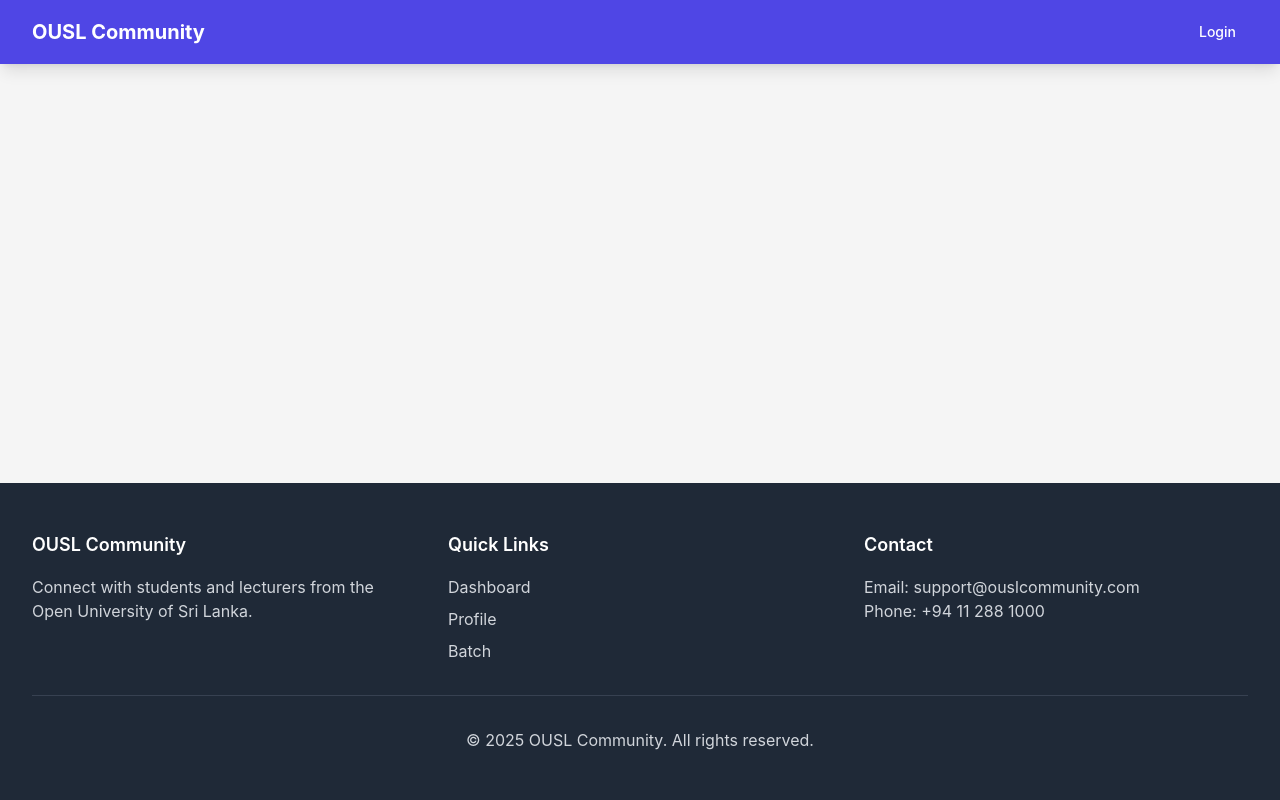
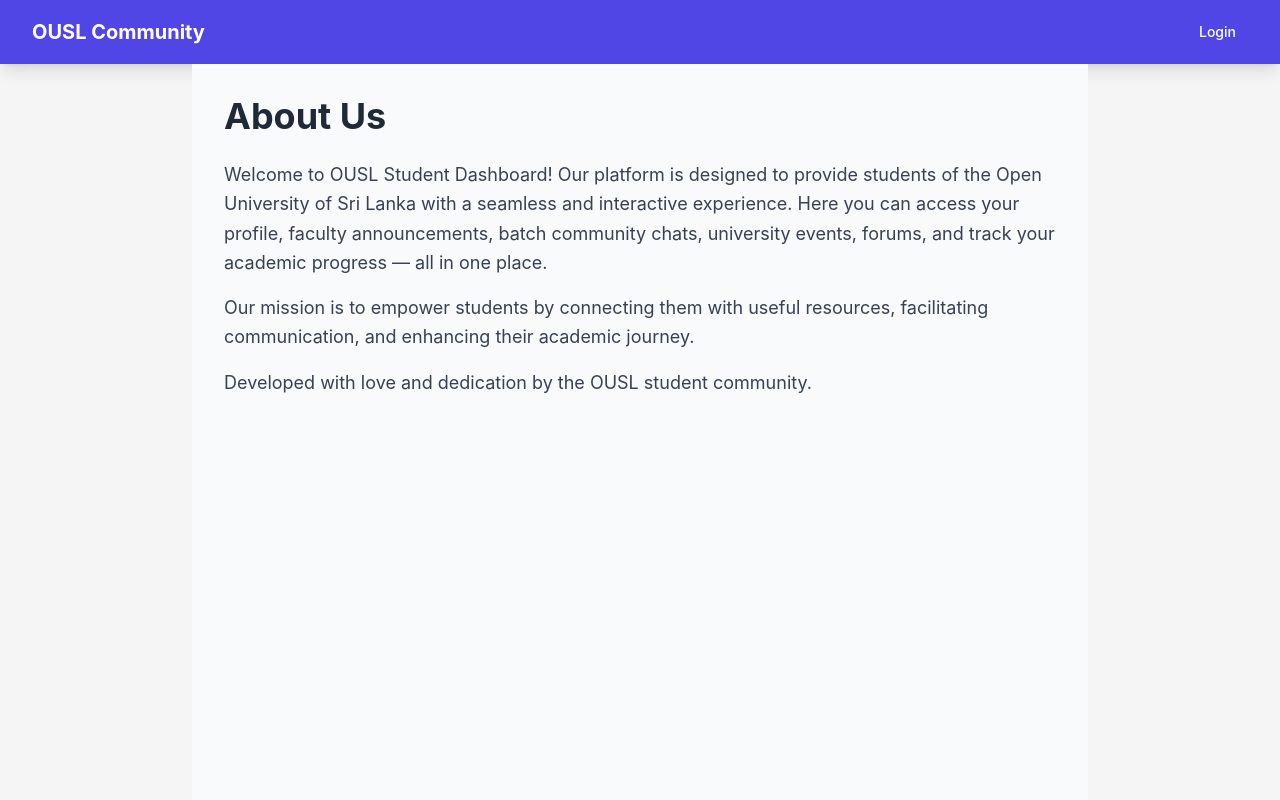
Before and after one commit to Sandun441/OpenSocialM, a React (Create React App) app in the folder frontend/: page /about in a window 1280 px wide. Shown: the top 800 px of the page. Built offline with nearby package versions, Linux system fonts and the light colour scheme.

Commit message:
added about us page

```diff
--- a/frontend/src/App.js
+++ b/frontend/src/App.js
@@ -8,6 +8,7 @@ import PrivateRoute from './components/routing/PrivateRoute';
 import Navbar from './components/layout/Navbar';
 import Footer from './components/layout/Footer';
 import Register from './components/auth/Register';
+import AboutUs from './pages/AboutUs';
 
 function App() {
   return (
@@ -18,6 +19,7 @@ function App() {
         <Route index element={<Login />} />
         <Route path="/login" element={<Login />} />
         <Route path="/register" element={<Register />} />
+        <Route path="/about" element={<AboutUs />} />
 
           {/* Protected Routes */}
           <Route element={<PrivateRoute />}>
--- a/frontend/src/components/layout/Navbar.js
+++ b/frontend/src/components/layout/Navbar.js
@@ -47,6 +47,12 @@ const Navbar = () => {
                 >
                   Profile
                 </Link>
+                <Link
+                  to="/about"
+                  className="border-transparent text-white hover:border-white hover:text-white inline-flex items-center px-1 pt-1 border-b-2 text-sm font-medium"
+                >
+                  About US
+                </Link>
               </div>
             )}
           </div>
--- /dev/null
+++ b/frontend/src/pages/AboutUs.js
@@ -0,0 +1,19 @@
+import React from 'react';
+
+export default function AboutUs() {
+  return (
+    <div className="min-h-screen bg-gray-50 p-8 max-w-4xl mx-auto">
+      <h1 className="text-4xl font-bold text-gray-800 mb-6">About Us</h1>
+      <p className="text-gray-700 text-lg leading-relaxed mb-4">
+        Welcome to OUSL Student Dashboard! Our platform is designed to provide students of the Open University of Sri Lanka with a seamless and interactive experience.
+        Here you can access your profile, faculty announcements, batch community chats, university events, forums, and track your academic progress — all in one place.
+      </p>
+      <p className="text-gray-700 text-lg leading-relaxed mb-4">
+        Our mission is to empower students by connecting them with useful resources, facilitating communication, and enhancing their academic journey.
+      </p>
+      <p className="text-gray-700 text-lg leading-relaxed">
+        Developed with love and dedication by the OUSL student community.
+      </p>
+    </div>
+  );
+}
```
